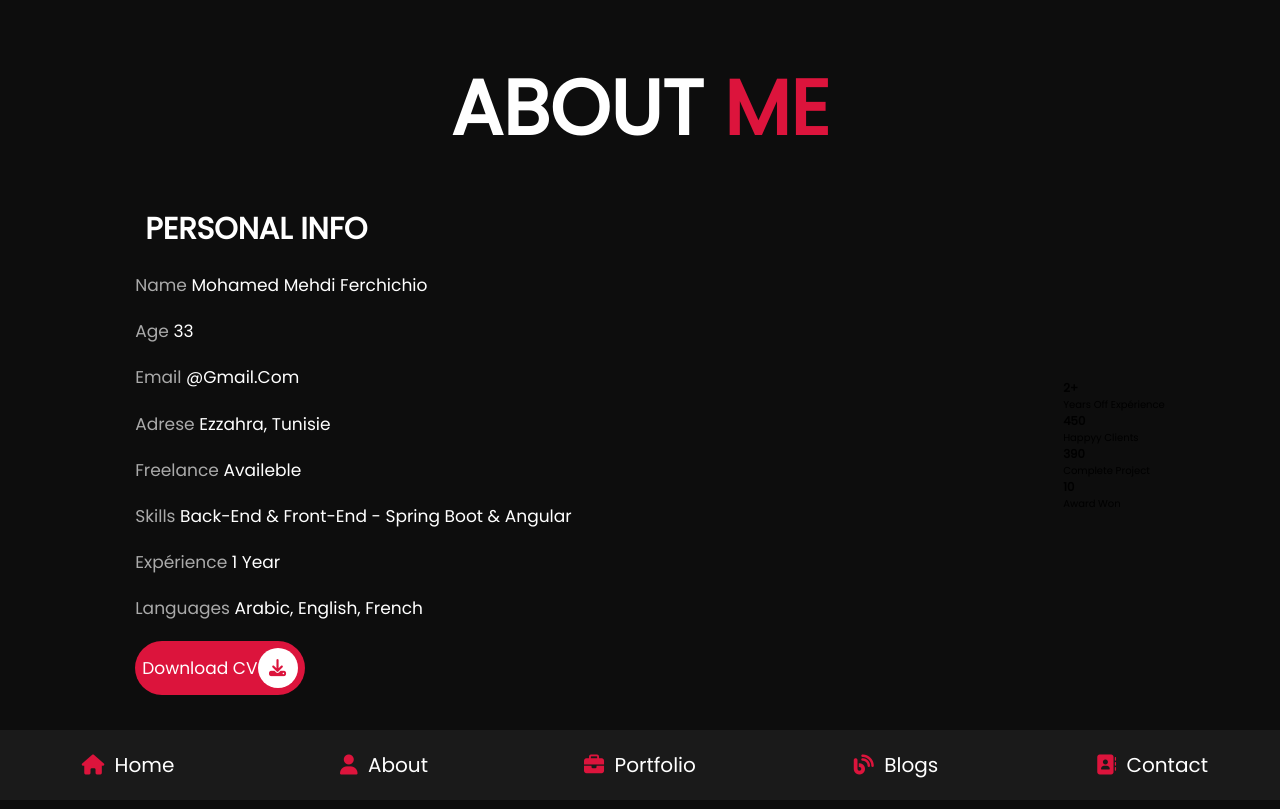
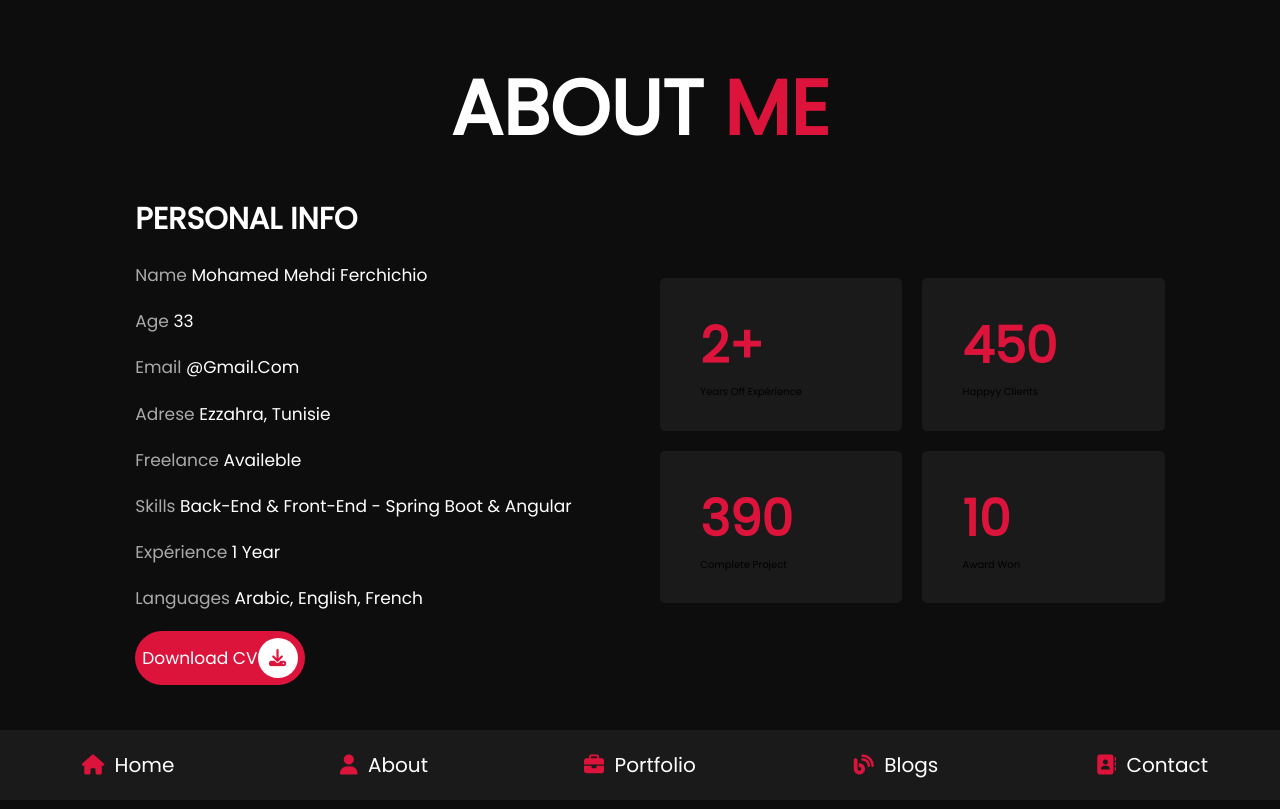
Before and after one commit to FerchichiMohamedMehdi/portfolio, a plain HTML site: page about.html in a window 1280 px wide. Drawn offline with Linux system fonts and the light colour scheme.

Commit message:
final about

```diff
--- a/styles.css
+++ b/styles.css
@@ -155,7 +155,7 @@
     font-size: 3rem;
     color:#fff;
     text-transform: uppercase;
-    padding: 1rem;
+    padding-bottom: 1rem;
 
 }
 .about .row .info-container .box-container .box{
@@ -174,23 +174,24 @@
     color:#aaa;
     font-weight: lighter;
 }
-.about .row .count_container{
+.about .row .count-container{
     flex: 1 1 42rem;
     display: flex;
     align-items: center;
     flex-wrap:  wrap;
     gap: 2rem;
 }
-.about .row .count_container .box{
+.about .row .count-container .box{
 
     flex: 1 1 20rem;
     padding: 3rem 4rem;
     background: #1a1a1a;
     border-radius: .5rem;
-    box-shadow: 0 0.5rem 1 rem rgba(0,0,0,0,7);
+    box-shadow: 0 0.5rem 1 rem rgba(0,0,0,0.7);
 }
 
-.about .row .count_container .box  h3{
+.about .row .count-container .box h3{
     font-size:5rem;
+    color: crimson;
 
 }
```
